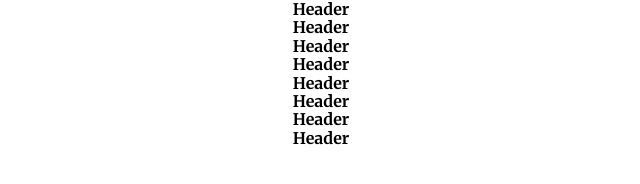
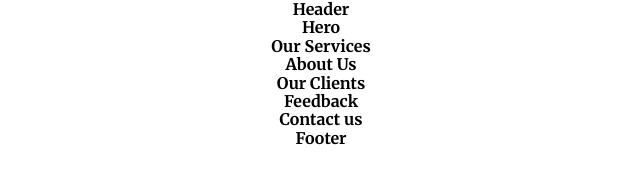
Before and after one commit to josserden/blended_43, a plain HTML site: page index.html in a window 1280 px wide. Shown: the whole page, without its empty margins (319-959 px from the left). Drawn offline with nearby package versions, Linux system fonts and the light colour scheme.

Commit message:
upd index.html

```diff
--- a/index.html
+++ b/index.html
@@ -28,25 +28,25 @@
         <div><a class="link" href="./pages/header/index.html">Header</a></div>
 
         <!-- Hero -->
-        <div><a class="link" href="./pages/hero/index.html">Header</a></div>
+        <div><a class="link" href="./pages/hero/index.html">Hero </a></div>
 
         <!-- Our Services -->
-        <div><a class="link" href="./pages/our-services/index.html">Header</a></div>
+        <div><a class="link" href="./pages/our-services/index.html">Our Services</a></div>
 
         <!-- About Us -->
-        <div><a class="link" href="./pages/about-us/index.html">Header</a></div>
+        <div><a class="link" href="./pages/about-us/index.html">About Us</a></div>
 
         <!-- Our Clients -->
-        <div><a class="link" href="./pages/our-clients/index.html">Header</a></div>
+        <div><a class="link" href="./pages/our-clients/index.html">Our Clients </a></div>
 
         <!-- Feedback -->
-        <div><a class="link" href="./pages/feedback/index.html">Header</a></div>
+        <div><a class="link" href="./pages/feedback/index.html">Feedback </a></div>
 
         <!-- Contact us -->
-        <div><a class="link" href="./pages/contact-us/index.html">Header</a></div>
+        <div><a class="link" href="./pages/contact-us/index.html">Contact us</a></div>
 
         <!-- Footer -->
-        <div><a class="link" href="./pages/footer/index.html">Header</a></div>
+        <div><a class="link" href="./pages/footer/index.html">Footer</a></div>
       </div>
     </section>
   </body>
```
